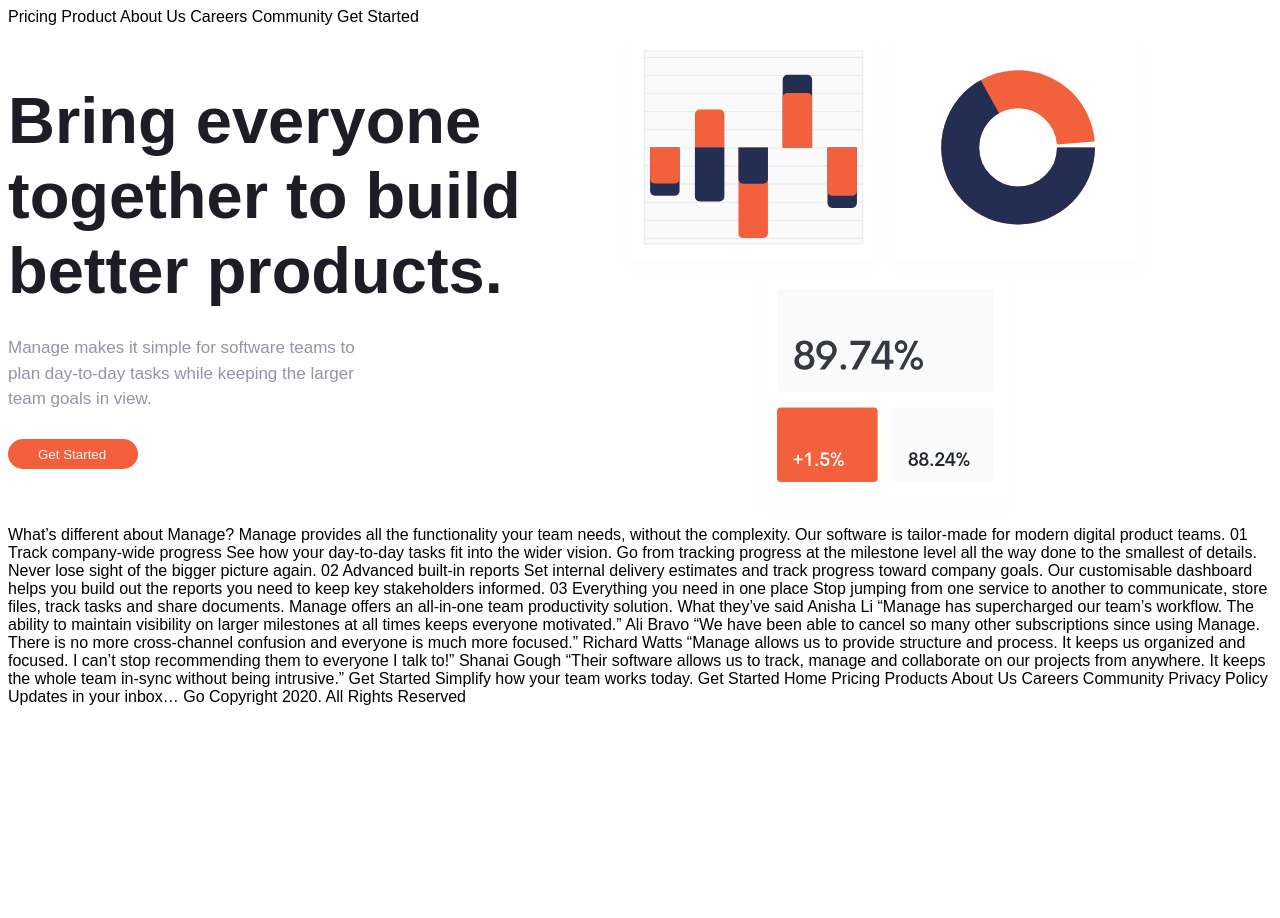
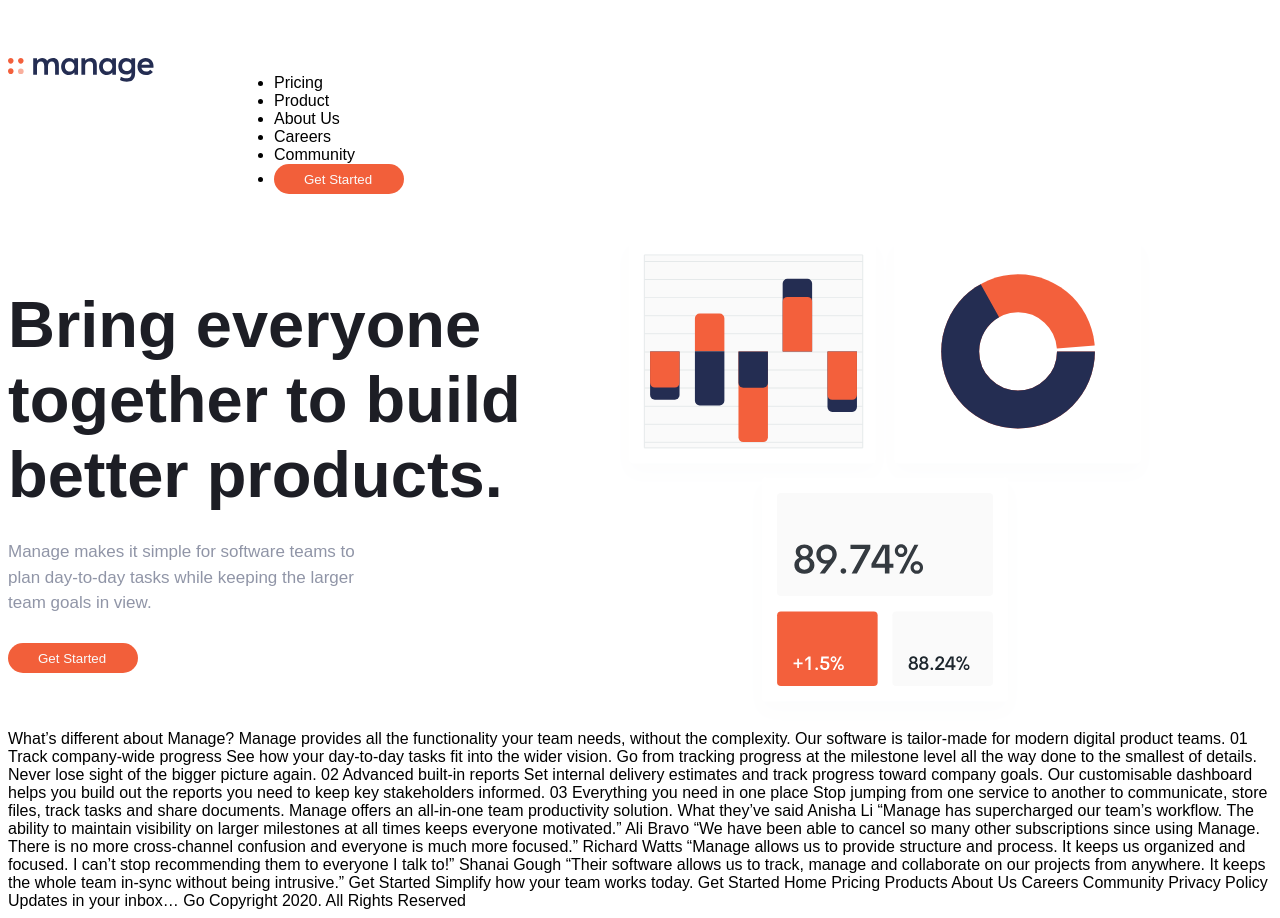
Before and after one commit to Sucainan/Manage-landing, a plain HTML site: page index.html in a window 1280 px wide. Before the commit the page ends 800 px from the top, so only its background shows below. Drawn offline with Linux system fonts and the light colour scheme.

Commit message:
hero index

```diff
--- a/index.html
+++ b/index.html
@@ -12,14 +12,21 @@
 </head>
 <body>
 <main class="conect">
-  Pricing
-  Product
-  About Us
-  Careers
-  Community
+  <section class="container">
+    <nav class="nav">
+      <div><img class="logo" src="./images/logo.svg" ></div>
+      <div><ul class="suk">
+       <li class="Pro">Pricing</li>
+       <li class="Pro">Product</li>
+       <li class="Pro">About Us</li>
+       <li class="Pro">Careers</li>
+       <li class="Pro">Community</li>
+       <li><button class="nav get">Get Started</button></li>
+     </ul>
+    </div>
+    </nav>
 
-  Get Started
-  <section class="container">
+  </div>
   <div class="hero">
     <div class="child">
     <h1 class="head">Bring everyone together to build better products.</h1>
```
